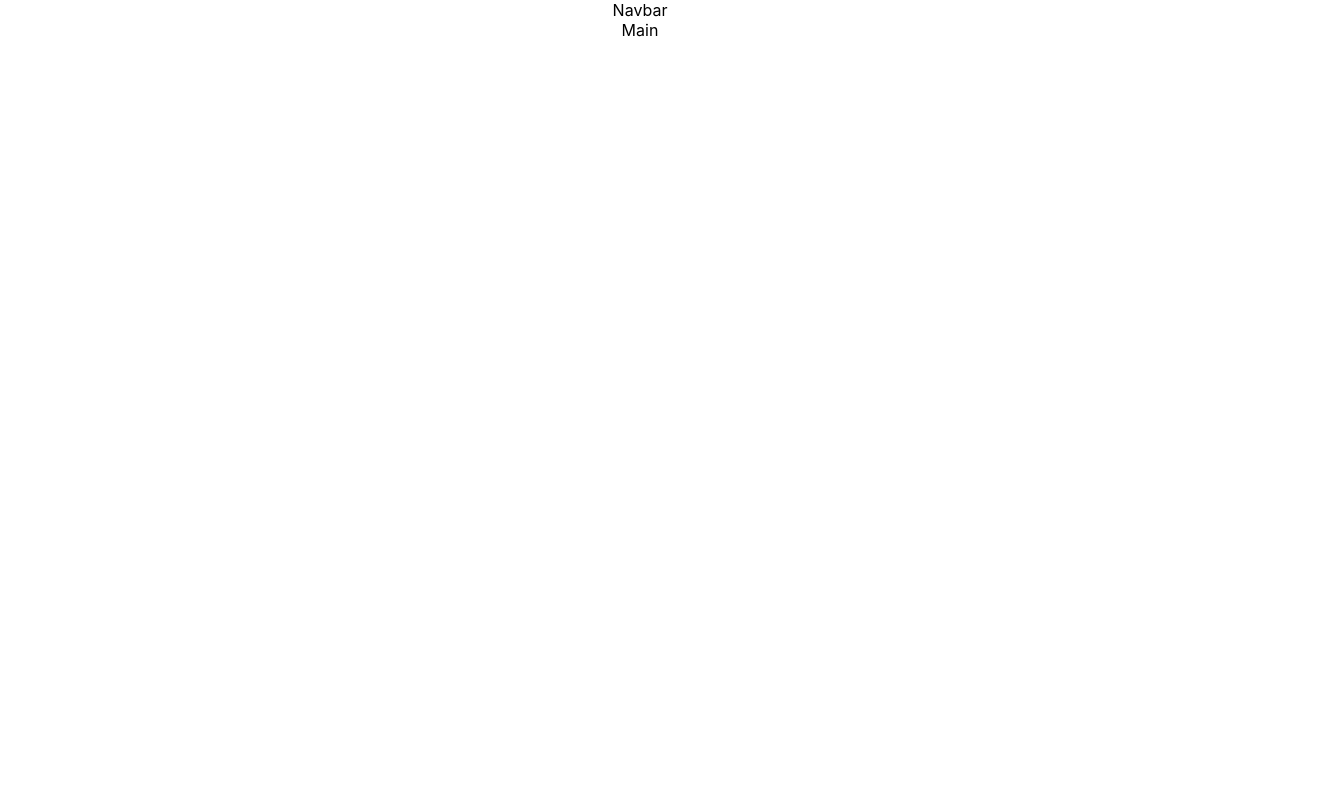
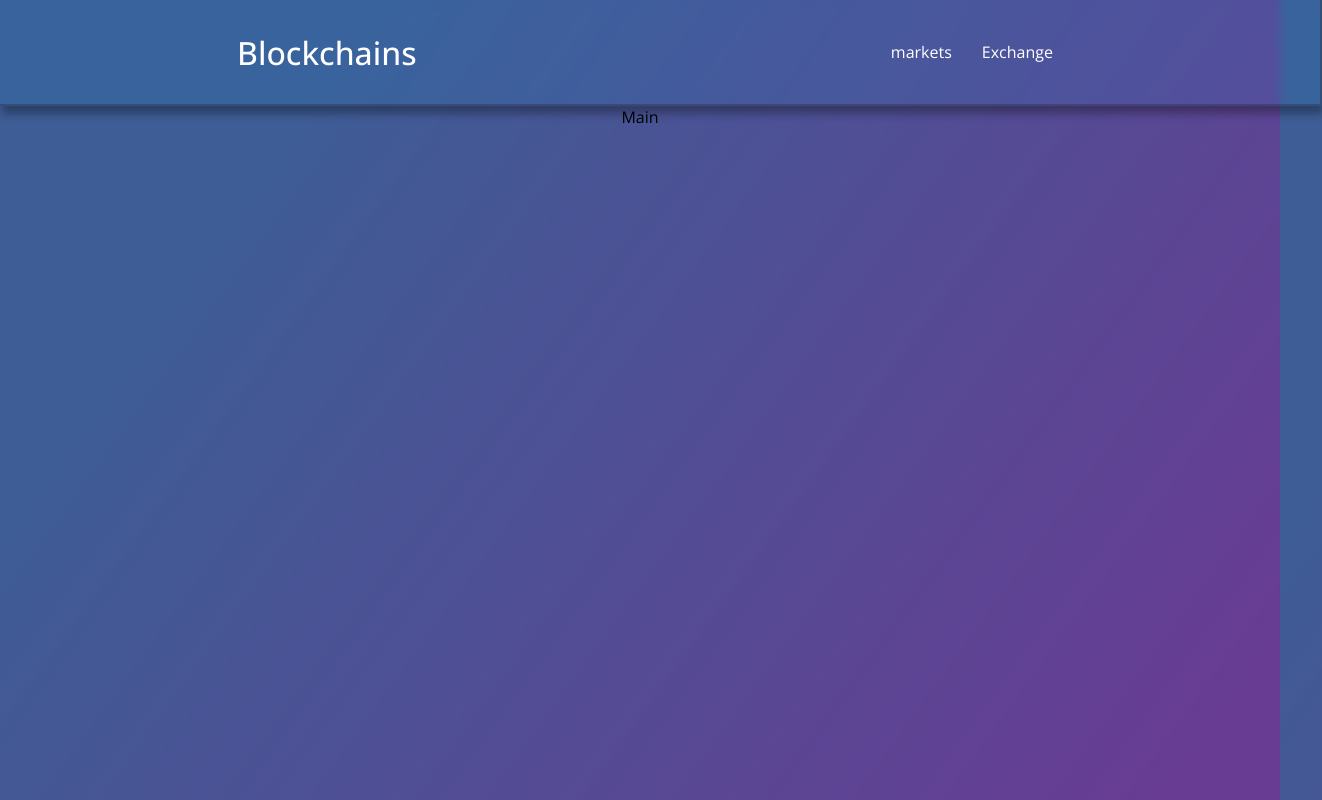
Before and after one commit to infinith4/web3-blockchain-app-udemy, a React (Create React App) app in the folder client/: page / in a window 1280 px wide. Shown: the whole page, 1322 px wide, since content can reach past the window. Built offline with nearby package versions, Linux system fonts and the light colour scheme.

Commit message:
navigation

```diff
--- a/client/src/components/Navbar.js
+++ b/client/src/components/Navbar.js
@@ -2,7 +2,15 @@ import React from 'react'
 
 const Navbar = () => {
   return (
-    <div>Navbar</div>
+    <nav>
+        <div className="logo">
+            <h2>Blockchains</h2>
+        </div>
+        <ul className='navLinks'>
+            <li>markets</li>
+            <li>Exchange</li>
+        </ul>
+    </nav>
   )
 }
 
--- a/client/src/index.css
+++ b/client/src/index.css
@@ -1,13 +1,194 @@
+/* https://github.com/Shin-sibainu/blockchain-app-clinet/blob/main/src/index.css */
+
+@import url("https://fonts.googleapis.com/css2?family=Open+Sans:wght@300;400;500;600;700&display=swap");
+
+* html {
+  padding: 0;
+  margin: 0;
+  box-sizing: border-box;
+}
+
 body {
   margin: 0;
-  font-family: -apple-system, BlinkMacSystemFont, 'Segoe UI', 'Roboto', 'Oxygen',
-    'Ubuntu', 'Cantarell', 'Fira Sans', 'Droid Sans', 'Helvetica Neue',
-    sans-serif;
+  font-family: "Open Sans", sans-serif;
   -webkit-font-smoothing: antialiased;
   -moz-osx-font-smoothing: grayscale;
+  background: rgb(50, 82, 143);
+  background: linear-gradient(
+    126deg,
+    rgba(50, 82, 143, 0.9416141456582633) 21%,
+    rgba(104, 60, 147, 1) 94%
+  );
+  height: 100vh;
+  overflow: hidden;
 }
 
-code {
-  font-family: source-code-pro, Menlo, Monaco, Consolas, 'Courier New',
-    monospace;
+.App {
+  height: 100%;
+  width: 100%;
 }
+
+/***
+ナビゲーションバー
+***/
+nav {
+  display: flex;
+  width: 100%;
+  justify-content: space-around;
+  align-items: center;
+  padding: 4px 20px;
+  background-color: rgb(54, 20, 61);
+  color: white;
+  backdrop-filter: blur(5px);
+  background-color: rgba(0, 191, 255, 0.075);
+  box-shadow: rgba(0, 0, 0, 0.3) 2px 8px 8px;
+  border-bottom: 2px rgba(40, 40, 40, 0.35) solid;
+  border-right: 2px rgba(40, 40, 40, 0.35) solid;
+}
+
+nav .logo h2 {
+  font-size: 32px;
+  font-weight: 500;
+}
+
+nav .navLinks {
+  display: flex;
+  list-style: none;
+}
+
+nav .navLinks li {
+  margin-right: 30px;
+  cursor: pointer;
+}
+
+nav button {
+  padding: 8px 17px;
+  background-color: #898ecf;
+  border: none;
+  border-radius: 6px;
+  border: 1px solid rgb(71, 77, 172);
+  cursor: pointer;
+  color: white;
+  transition: all 0.3s;
+  border-radius: 10px;
+  backdrop-filter: blur(5px);
+  background-color: rgba(76, 61, 138, 0.075);
+  box-shadow: rgba(0, 0, 0, 0.3) 2px 8px 8px;
+  border: 2px rgba(255, 255, 255, 0.4) solid;
+  border-bottom: 2px rgba(40, 40, 40, 0.35) solid;
+  border-right: 2px rgba(40, 40, 40, 0.35) solid;
+}
+
+nav button:hover {
+  border-radius: 15px;
+  backdrop-filter: blur(5px);
+  background-color: rgba(76, 61, 138, 0.075);
+  box-shadow: rgba(0, 0, 0, 0.3) 2px 8px 8px;
+  border: 2px rgba(255, 255, 255, 0.4) solid;
+  border-bottom: 2px rgba(40, 40, 40, 0.35) solid;
+  border-right: 2px rgba(40, 40, 40, 0.35) solid;
+  color: yellowgreen;
+}
+
+/***
+メイン画面
+***/
+.mainContainer {
+  display: flex;
+  align-items: center;
+  justify-content: space-evenly;
+  margin-top: 240px;
+}
+
+.cryptContainer h1 {
+  font-size: 4.5rem;
+  font-weight: 800;
+  margin-bottom: 28px;
+  margin-top: -16px;
+  color: white;
+}
+
+.cryptContainer button {
+  padding: 2px 20px;
+  border: none;
+  border-radius: 5px;
+  cursor: pointer;
+  color: white;
+  background-color: #898ecf;
+  transition: all 0.3s;
+  backdrop-filter: blur(5px);
+  background-color: rgba(0, 191, 255, 0.075);
+  box-shadow: rgba(0, 0, 0, 0.3) 2px 8px 8px;
+  border: 2px rgba(255, 255, 255, 0.4) solid;
+  border-bottom: 2px rgba(40, 40, 40, 0.35) solid;
+  border-right: 2px rgba(40, 40, 40, 0.35) solid;
+}
+
+.cryptContainer button:hover {
+  border-radius: 15px;
+  backdrop-filter: blur(5px);
+  background-color: rgba(76, 61, 138, 0.075);
+  box-shadow: rgba(0, 0, 0, 0.3) 2px 8px 8px;
+  border: 2px rgba(255, 255, 255, 0.4) solid;
+  border-bottom: 2px rgba(40, 40, 40, 0.35) solid;
+  border-right: 2px rgba(40, 40, 40, 0.35) solid;
+  color: yellowgreen;
+}
+
+.inputContainer {
+  display: flex;
+  flex-direction: column;
+  justify-content: center;
+  gap: 15px;
+  background-color: #342356;
+  backdrop-filter: blur(1px);
+  padding: 0px 30px;
+  width: 400px;
+  height: 330px;
+  border-radius: 10px;
+  margin-left: -100px;
+  backdrop-filter: blur(5px);
+  background-color: rgba(0, 191, 255, 0.075);
+  box-shadow: rgba(0, 0, 0, 0.3) 2px 8px 8px;
+  border: 2px rgba(255, 255, 255, 0.4) solid;
+  border-bottom: 2px rgba(40, 40, 40, 0.35) solid;
+  border-right: 2px rgba(40, 40, 40, 0.35) solid;
+}
+
+.inputContainer input {
+  padding: 10px 15px;
+  outline: none;
+  border-radius: 10px;
+  border: 1px #1f2c5b dotted;
+  background-color: #503e74;
+  color: white;
+}
+
+.inputContainer button {
+  margin-top: 10px;
+  border-radius: 10px;
+  border: none;
+  padding: 7px;
+  font-size: 16px;
+  background: rgb(50, 82, 143);
+  background: linear-gradient(
+    126deg,
+    rgba(50, 82, 143, 0.9416141456582633) 21%,
+    rgba(104, 60, 147, 1) 94%
+  );
+  cursor: pointer;
+  transition: all 0.3s;
+  margin-bottom: -10px;
+  backdrop-filter: blur(5px);
+  background-color: rgba(0, 191, 255, 0.075);
+  box-shadow: rgba(0, 0, 0, 0.3) 2px 8px 8px;
+  border: 2px rgba(255, 255, 255, 0.4) solid;
+  border-bottom: 2px rgba(40, 40, 40, 0.35) solid;
+  border-right: 2px rgba(40, 40, 40, 0.35) solid;
+  color: white;
+}
+
+.inputContainer button:hover {
+  background-color: #1f2c5b;
+  color: yellowgreen;
+}
```
